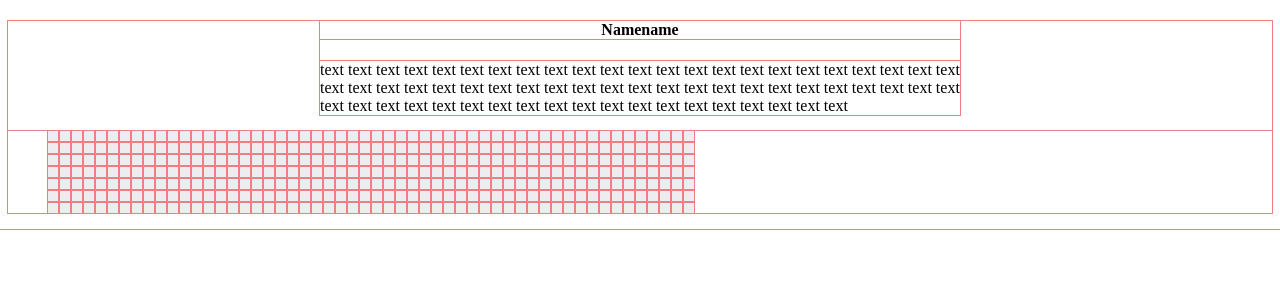
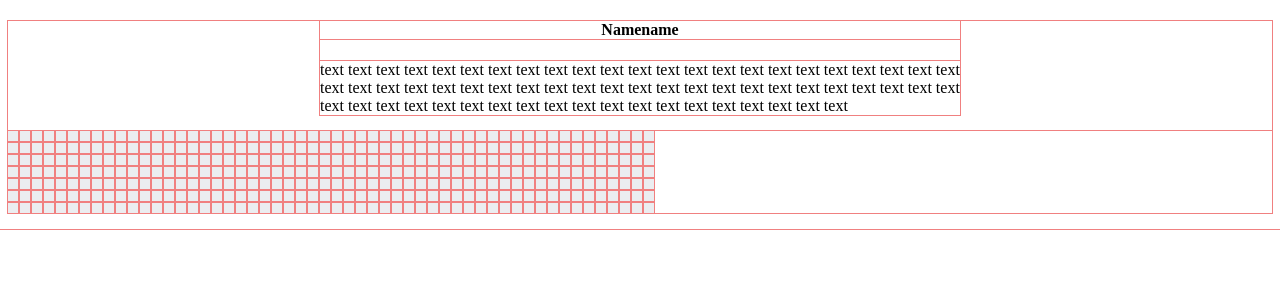
Before and after one commit to polevoyd/gitsaver, a React (Create React App) app: page / in a window 1280 px wide. Shown: the top 300 px of the page. Built offline with nearby package versions, Linux system fonts and the light colour scheme.

Commit message:
static version

```diff
--- a/src/index.css
+++ b/src/index.css
@@ -26,13 +26,13 @@
   margin: 0 auto;
 }
 .board-cell {
-  height: 10px;
-  width: 10px;
+  /* height: 10px; */
+  /* width: 10px; */
   background-color: #ebedf0;
-
 }
 
 .squares {
+  padding: 0 0;
   display: grid;
   grid-gap: 2px;
   grid-template-rows: repeat(7, 10px);
```
